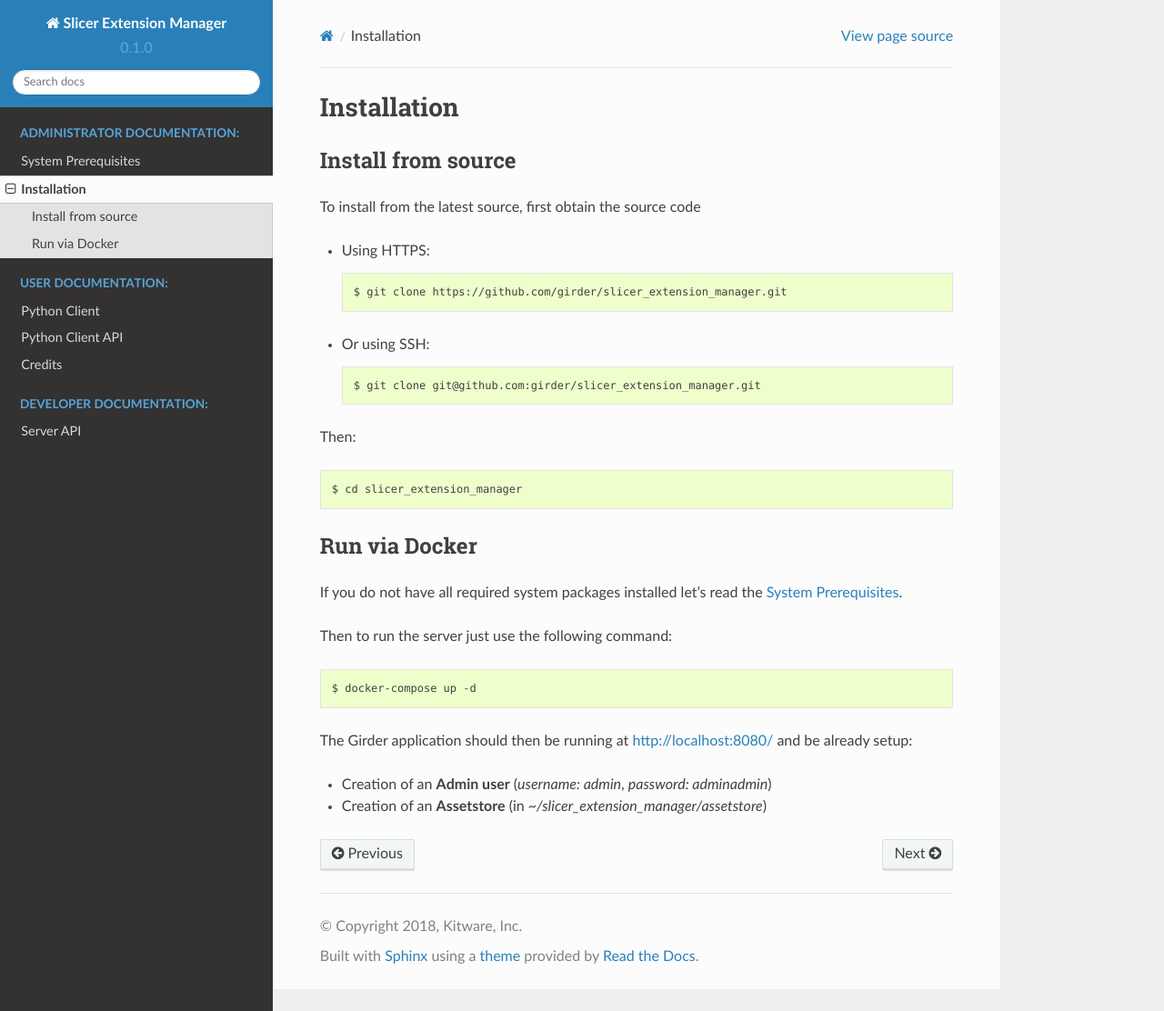
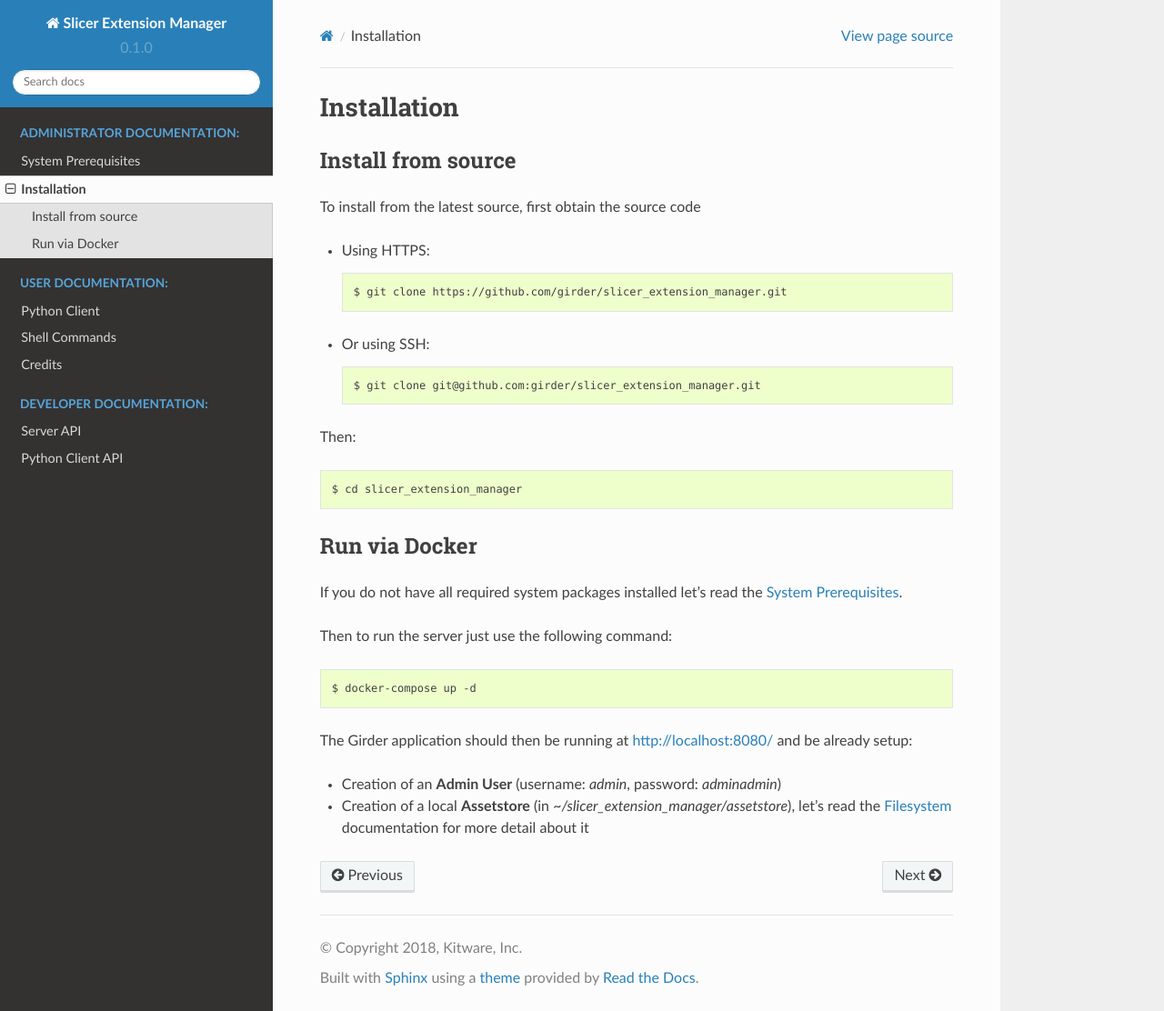
Before and after one commit to girder/slicer_package_manager, a Sphinx documentation site: the page built from docs/installation.rst, in a window 1280 px wide and 1112 px high. Shown: the whole window at 91% size. Built offline with Sphinx 7.4.7 and the Read the Docs theme 2.0.0, drawn with Linux system fonts in a browser that asks for light colours; pages that are not in the unit, such as notebooks, are missing from menus.

Commit message:
Docs: Re-organize the top-level tree & improve some docs
Improve Installation, Python client description

```diff
--- a/docs/index.rst
+++ b/docs/index.rst
@@ -46,8 +46,9 @@
    :maxdepth: 2
    :caption: User Documentation:
 
+   user_guide
    python_client
-   web_python_client
+   python_client_commands
    authors
 
 .. toctree::
--- a/docs/installation.rst
+++ b/docs/installation.rst
@@ -32,5 +32,7 @@
 
 The Girder application should then be running at http://localhost:8080/ and be already setup:
 
-* Creation of an **Admin user** (*username: admin*, *password: adminadmin*)
-* Creation of an **Assetstore** (in *~/slicer_extension_manager/assetstore*)
+* Creation of an **Admin User** (username: *admin*, password: *adminadmin*)
+* Creation of a local **Assetstore** (in *~/slicer_extension_manager/assetstore*), let's read the Filesystem_ documentation for more detail about it
+
+.. _Filesystem: http://girder.readthedocs.io/en/latest/user-guide.html#assetstores
--- a/docs/python_client.rst
+++ b/docs/python_client.rst
@@ -34,11 +34,15 @@
 
     $ slicer_extension_manager_client --api-key EKTb15LjqD4Q7jJuAVPuUSuW8N7s3dmuAekpRGLD
 
-.. note::
+.. warning::
     *The API-KEY is given as an exemple, follow the documentation on* api-key_ *to create one.*
 
 Then you can start using the API that allow you to easily create applications, manage release,
 upload and download extension, see :doc:`python_client_commands` documentation for more details.
 
+.. note::
+    Once you've created an API-KEY, you can easily create an alias with both the ``slicer_extension_manager_client``
+    command and the API-KEY to use the client more efficiency.
+
 .. _api-key: http://girder.readthedocs.io/en/latest/user-guide.html#api-keys
 .. _documentation: http://girder.readthedocs.io/en/latest/user-guide.html#api-keys
```
Also changed, not shown: other parts of docs/index.rst (+1 -0 lines).
